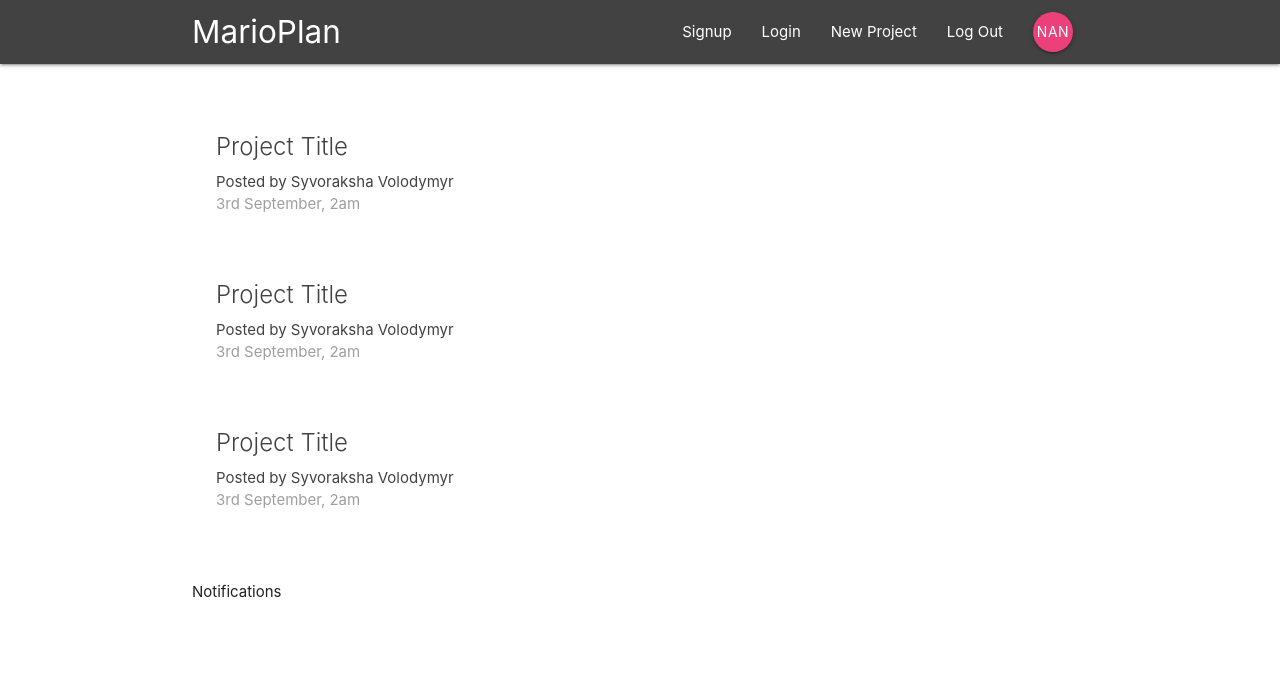
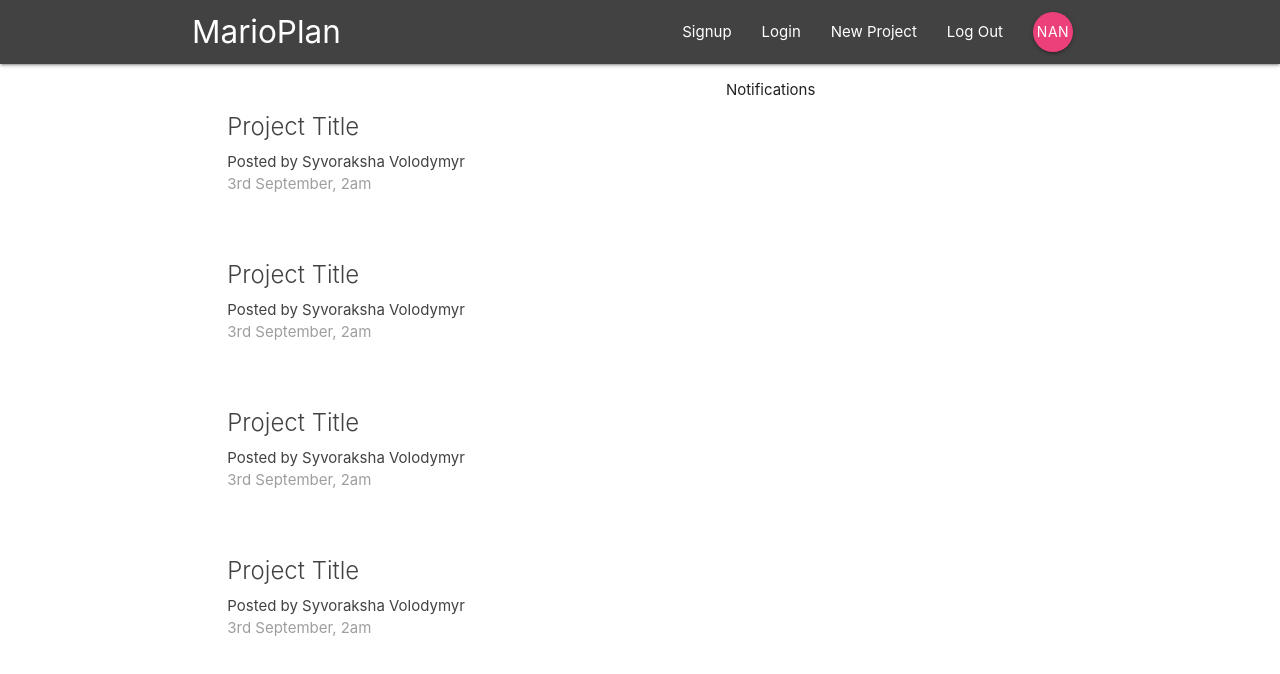
Before and after one commit to onedorn/react-redux-firestore-app, a React (Create React App) app in the folder first-app/: page / in a window 1280 px wide. Shown: the top 674 px of the page. Built offline with nearby package versions, Linux system fonts and the light colour scheme.

Commit message:
Created ProjectSummary Component to make entire ProjectList component more modular and neat.

```diff
--- a/first-app/src/components/dashboard/Dashboard.js
+++ b/first-app/src/components/dashboard/Dashboard.js
@@ -6,13 +6,14 @@ class Dashboard extends React.Component {
     render() {
         return (
             <div className="dashboard container">
-                <div className="row"></div>
-                <div className="col s12 m6">
-                <ProjectList />
+                <div className="row">
+                    <div className="col s12 m6">
+                        <ProjectList />
+                    </div>
+                    <div className="col s12 m5 offset-m1">
+                        <Notifications />
+                    </div>
                 </div>
-                <div className="col s12 m5 offset-m1"></div>
-                <Notifications />
-
             </div>
         )
     }
--- a/first-app/src/components/projects/ProjectList.js
+++ b/first-app/src/components/projects/ProjectList.js
@@ -1,32 +1,14 @@
 import React from 'react'
+import ProjectSummary from './ProjectSummary'
 
 function ProjectList() {
     return(
         <div className="project-list section">
 
-            <div className="card z-depth-0 project-summary">
-                <div className="card-content grey-text text-darken-3">
-                    <span className="card-title">Project Title</span>
-                    <p>Posted by Syvoraksha Volodymyr</p>
-                    <p className="grey-text">3rd September, 2am</p>
-                </div>
-            </div>
-
-            <div className="card z-depth-0 project-summary">
-                <div className="card-content grey-text text-darken-3">
-                    <span className="card-title">Project Title</span>
-                    <p>Posted by Syvoraksha Volodymyr</p>
-                    <p className="grey-text">3rd September, 2am</p>
-                </div>
-            </div>
-
-            <div className="card z-depth-0 project-summary">
-                <div className="card-content grey-text text-darken-3">
-                    <span className="card-title">Project Title</span>
-                    <p>Posted by Syvoraksha Volodymyr</p>
-                    <p className="grey-text">3rd September, 2am</p>
-                </div>
-            </div>
+            <ProjectSummary />
+            <ProjectSummary />
+            <ProjectSummary />
+            <ProjectSummary />
 
         </div>
     )
--- a/first-app/src/components/projects/ProjectSummary.js
+++ b/first-app/src/components/projects/ProjectSummary.js
@@ -0,0 +1,15 @@
+import React from 'react'
+
+function ProjectSummary() {
+    return(
+        <div className="card z-depth-0 project-summary">
+            <div className="card-content grey-text text-darken-3">
+                <span className="card-title">Project Title</span>
+                <p>Posted by Syvoraksha Volodymyr</p>
+                <p className="grey-text">3rd September, 2am</p>
+            </div>
+        </div>
+    )
+}
+
+export default ProjectSummary
```
